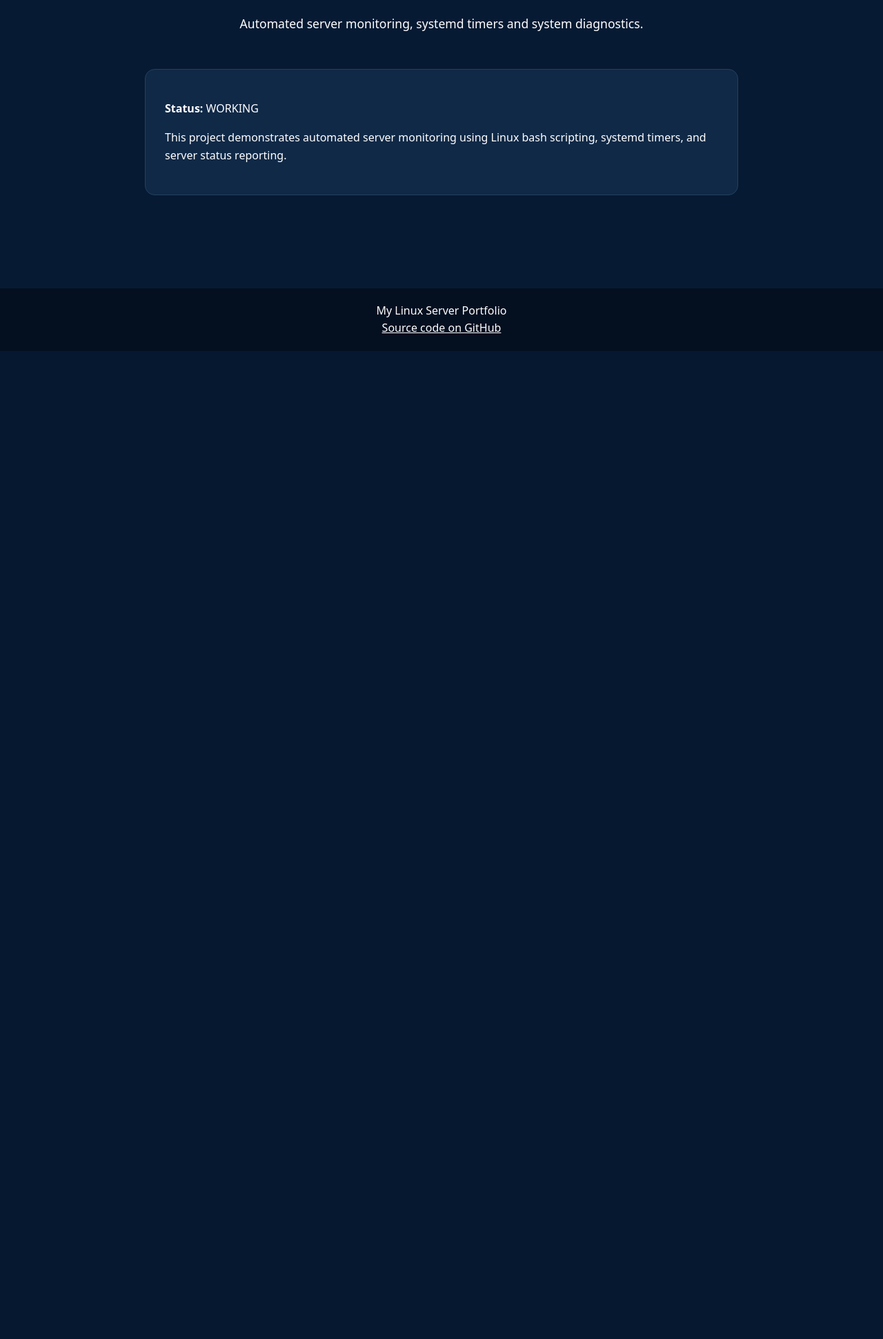
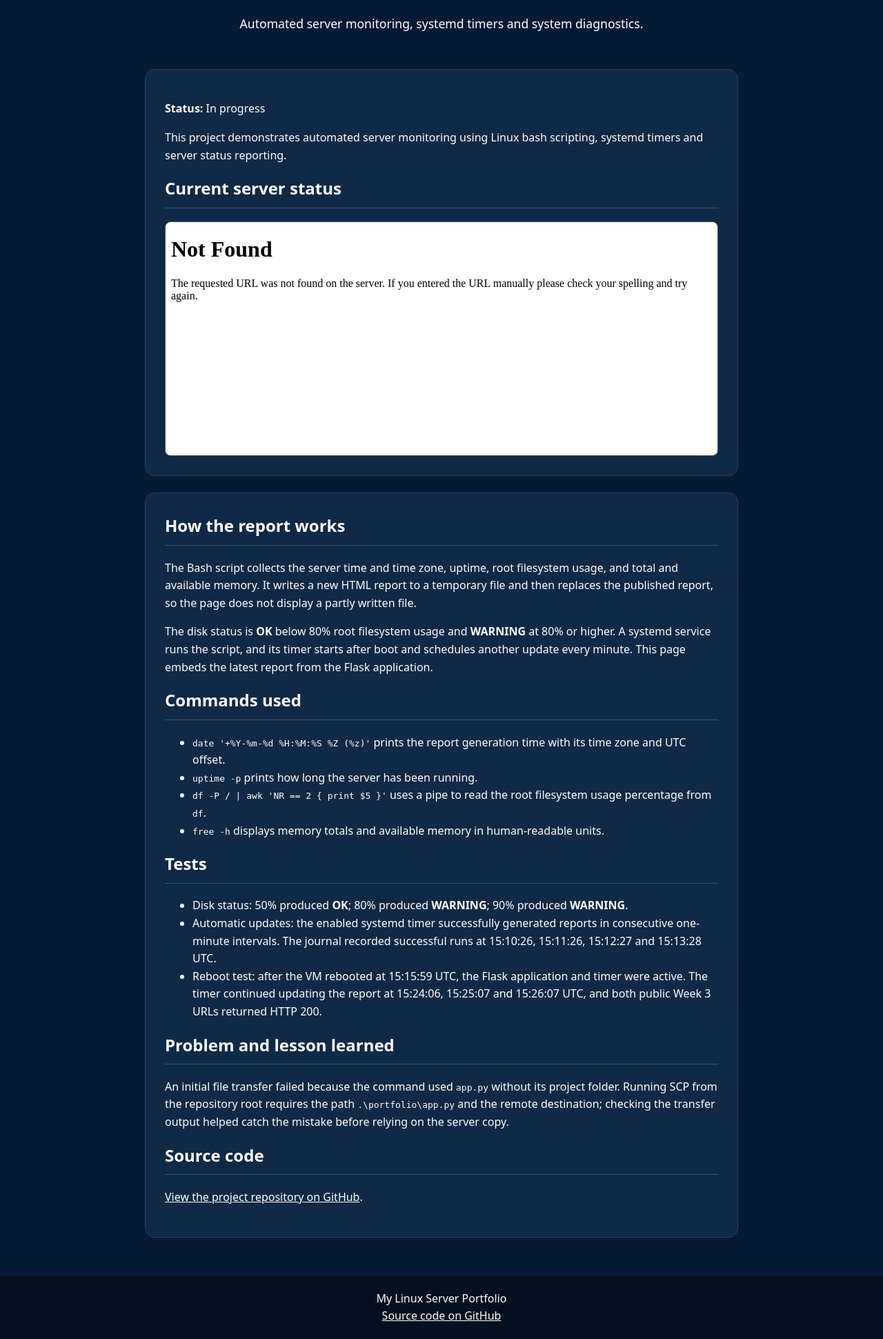
Before and after one commit to heikkijj/linux-administration, a Flask app: page /week3/ in a window 1280 px wide. Shown: the part 291-2232 px from the top of the page at 69% size. Before the commit the page ends 800 px from the top, so only its background shows below. Run offline with Flask 3, Linux system fonts and the light colour scheme; data comes from the database, SQL or seed files in the repository.

Commit message:
Add Flask route for server status report

```diff
--- a/portfolio/app.py
+++ b/portfolio/app.py
@@ -1,4 +1,4 @@
-from flask import Flask, render_template
+from flask import Flask, make_response, render_template, send_from_directory
 import sqlite3
 import os
 
@@ -55,6 +55,16 @@ def week3():
     record_visit()
     return render_template('week3.html', title='Week 3')
 
+
+@app.route('/week3/status-report/')
+def week3_status_report():
+    response = make_response(
+        send_from_directory(os.path.join(APP_DIR, 'static'), 'status-report.html')
+    )
+    response.headers['Cache-Control'] = 'no-store'
+    return response
+
+
 if __name__ == '__main__':
     init_db()
     app.run(host='127.0.0.1', port=5000)
--- a/portfolio/static/style.css
+++ b/portfolio/static/style.css
@@ -165,6 +165,15 @@ pre {
     margin-bottom: 0;
 }
 
+.status-report-frame {
+    display: block;
+    width: 100%;
+    min-height: 340px;
+    border: 1px solid #365573;
+    border-radius: 8px;
+    background: var(--navy-light);
+}
+
 footer {
     padding: 20px;
     background: #040f20;
--- a/portfolio/templates/week3.html
+++ b/portfolio/templates/week3.html
@@ -7,7 +7,40 @@
 </header>
 
 <section>
-    <p><strong>Status:</strong> WORKING</p>
-    <p>This project demonstrates automated server monitoring using Linux bash scripting, systemd timers, and server status reporting.</p>
+    <p><strong>Status:</strong> In progress</p>
+    <p>This project demonstrates automated server monitoring using Linux bash scripting, systemd timers and server status reporting.</p>
+    <h2>Current server status</h2>
+    <iframe
+        class="status-report-frame"
+        src="{{ url_for('week3_status_report') }}"
+        title="Automatically updated server status report"
+        loading="lazy"></iframe>
+</section>
+
+<section>
+    <h2>How the report works</h2>
+    <p>The Bash script collects the server time and time zone, uptime, root filesystem usage, and total and available memory. It writes a new HTML report to a temporary file and then replaces the published report, so the page does not display a partly written file.</p>
+    <p>The disk status is <strong>OK</strong> below 80% root filesystem usage and <strong>WARNING</strong> at 80% or higher. A systemd service runs the script, and its timer starts after boot and schedules another update every minute. This page embeds the latest report from the Flask application.</p>
+
+    <h2>Commands used</h2>
+    <ul>
+        <li><code>date '+%Y-%m-%d %H:%M:%S %Z (%z)'</code> prints the report generation time with its time zone and UTC offset.</li>
+        <li><code>uptime -p</code> prints how long the server has been running.</li>
+        <li><code>df -P / | awk 'NR == 2 { print $5 }'</code> uses a pipe to read the root filesystem usage percentage from <code>df</code>.</li>
+        <li><code>free -h</code> displays memory totals and available memory in human-readable units.</li>
+    </ul>
+
+    <h2>Tests</h2>
+    <ul>
+        <li>Disk status: 50% produced <strong>OK</strong>; 80% produced <strong>WARNING</strong>; 90% produced <strong>WARNING</strong>.</li>
+        <li>Automatic updates: the enabled systemd timer successfully generated reports in consecutive one-minute intervals. The journal recorded successful runs at 15:10:26, 15:11:26, 15:12:27 and 15:13:28 UTC.</li>
+        <li>Reboot test: after the VM rebooted at 15:15:59 UTC, the Flask application and timer were active. The timer continued updating the report at 15:24:06, 15:25:07 and 15:26:07 UTC, and both public Week 3 URLs returned HTTP 200.</li>
+    </ul>
+
+    <h2>Problem and lesson learned</h2>
+    <p>An initial file transfer failed because the command used <code>app.py</code> without its project folder. Running SCP from the repository root requires the path <code>.\portfolio\app.py</code> and the remote destination; checking the transfer output helped catch the mistake before relying on the server copy.</p>
+
+    <h2>Source code</h2>
+    <p><a href="https://github.com/heikkijj/linux-administration">View the project repository on GitHub</a>.</p>
 </section>
 {% endblock %}
```
Also changed, not shown: 3 other files.
